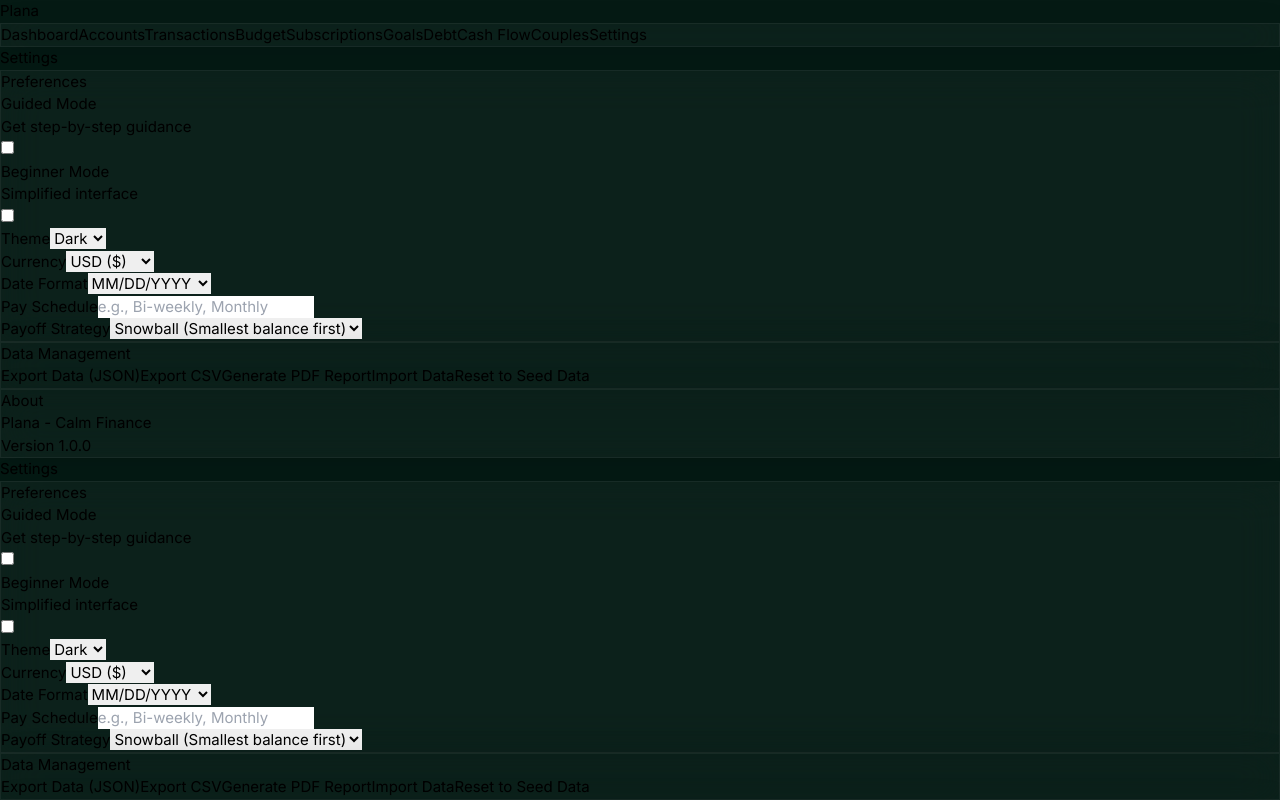
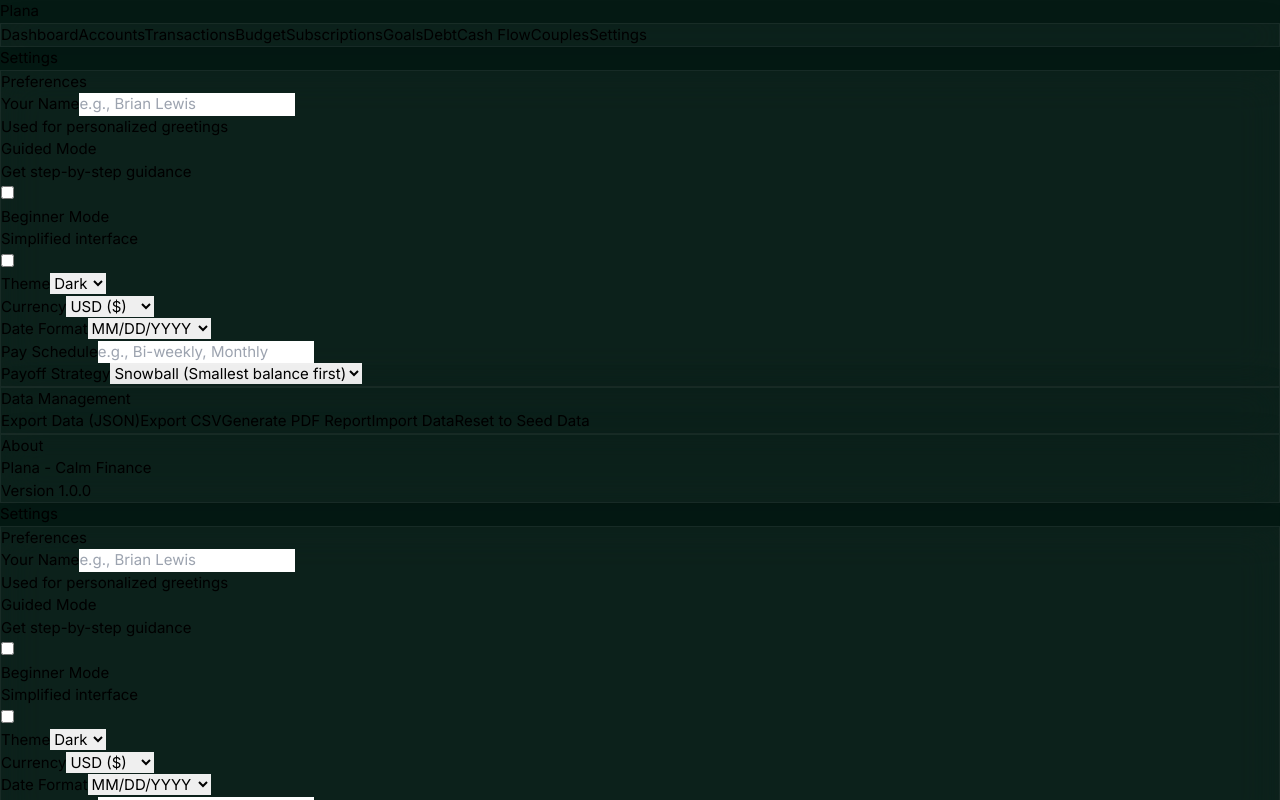
Before and after one commit to TheMarshall7/Plana, a React (Vite) app: page /settings in a window 1280 px wide. Shown: the top 800 px of the page. Built offline with nearby package versions, Linux system fonts and the light colour scheme; some icons are missing.

Commit message:
Add personalized greetings with time-based messages to dashboard

```diff
--- /dev/null
+++ b/src/components/PersonalizedGreeting.tsx
@@ -0,0 +1,39 @@
+import { useMemo } from 'react';
+
+interface PersonalizedGreetingProps {
+    userName?: string;
+}
+
+export default function PersonalizedGreeting({ userName }: PersonalizedGreetingProps) {
+    const greeting = useMemo(() => {
+        const hour = new Date().getHours();
+
+        if (hour < 12) return 'Good morning';
+        if (hour < 17) return 'Good afternoon';
+        if (hour < 21) return 'Good evening';
+        return 'Good night';
+    }, []);
+
+    const displayName = userName || 'there';
+
+    const motivationalMessages = [
+        "You're doing great with your finances!",
+        "Every dollar saved is a step toward your goals.",
+        "Your financial discipline is paying off.",
+        "Keep up the excellent work!",
+        "You're building a strong financial future.",
+    ];
+
+    const randomMessage = useMemo(() => {
+        return motivationalMessages[Math.floor(Math.random() * motivationalMessages.length)];
+    }, []);
+
+    return (
+        <div className="mb-6 animate-fade-in">
+            <h1 className="text-2xl lg:text-3xl font-semibold text-white/95 mb-1">
+                {greeting}, {displayName}
+            </h1>
+            <p className="text-sm text-white/50">{randomMessage}</p>
+        </div>
+    );
+}
--- a/src/pages/Dashboard.tsx
+++ b/src/pages/Dashboard.tsx
@@ -4,9 +4,10 @@
 import MonthlyComparisonChart from '../components/charts/MonthlyComparisonChart';
 import SpendingTrendChart from '../components/charts/SpendingTrendChart';
 import CategoryPieChart from '../components/charts/CategoryPieChart';
+import PersonalizedGreeting from '../components/PersonalizedGreeting';
 
 export default function Dashboard() {
-  const { getSafeToSpend, accounts, subscriptions, transactions } = useStore();
+  const { getSafeToSpend, accounts, subscriptions, transactions, settings } = useStore();
   const safeToSpend = getSafeToSpend();
 
   // Calculate KPIs
@@ -30,6 +31,8 @@
 
   return (
     <div className="px-5 lg:px-0 space-y-5 lg:space-y-6">
+      {/* Personalized Greeting */}
+      <PersonalizedGreeting userName={settings.userName} />
       {/* Desktop: Top Row with Hero and Status */}
       <div className="lg:grid lg:grid-cols-3 lg:gap-6 lg:space-y-0 space-y-5">
         {/* 1. HERO CARD */}
--- a/src/pages/Settings.tsx
+++ b/src/pages/Settings.tsx
@@ -67,6 +67,18 @@
       {/* Preferences */}
       <div className="glass-card rounded-2xl p-4 space-y-4">
         <h2 className="text-sm font-medium text-white/90">Preferences</h2>
+
+        <div>
+          <label className="block text-sm font-medium text-white/70 mb-1">Your Name</label>
+          <input
+            type="text"
+            value={settings.userName || ''}
+            onChange={(e) => updateSettings({ userName: e.target.value })}
+            placeholder="e.g., Brian Lewis"
+            className="w-full px-3 py-2 bg-white/5 border border-white/10 rounded-lg text-white placeholder-white/40 focus:outline-none focus:border-emerald-500/50"
+          />
+          <p className="text-xs text-white/40 mt-1">Used for personalized greetings</p>
+        </div>
 
         <div className="flex items-center justify-between">
           <div>
--- a/src/store/types.ts
+++ b/src/store/types.ts
@@ -101,6 +101,7 @@
 
 // Settings
 export interface Settings {
+  userName?: string;
   guidedMode: boolean;
   beginnerMode: boolean;
   theme: 'light' | 'dark' | 'auto';
```
Lines whose indentation alone changed are shown as unchanged.
